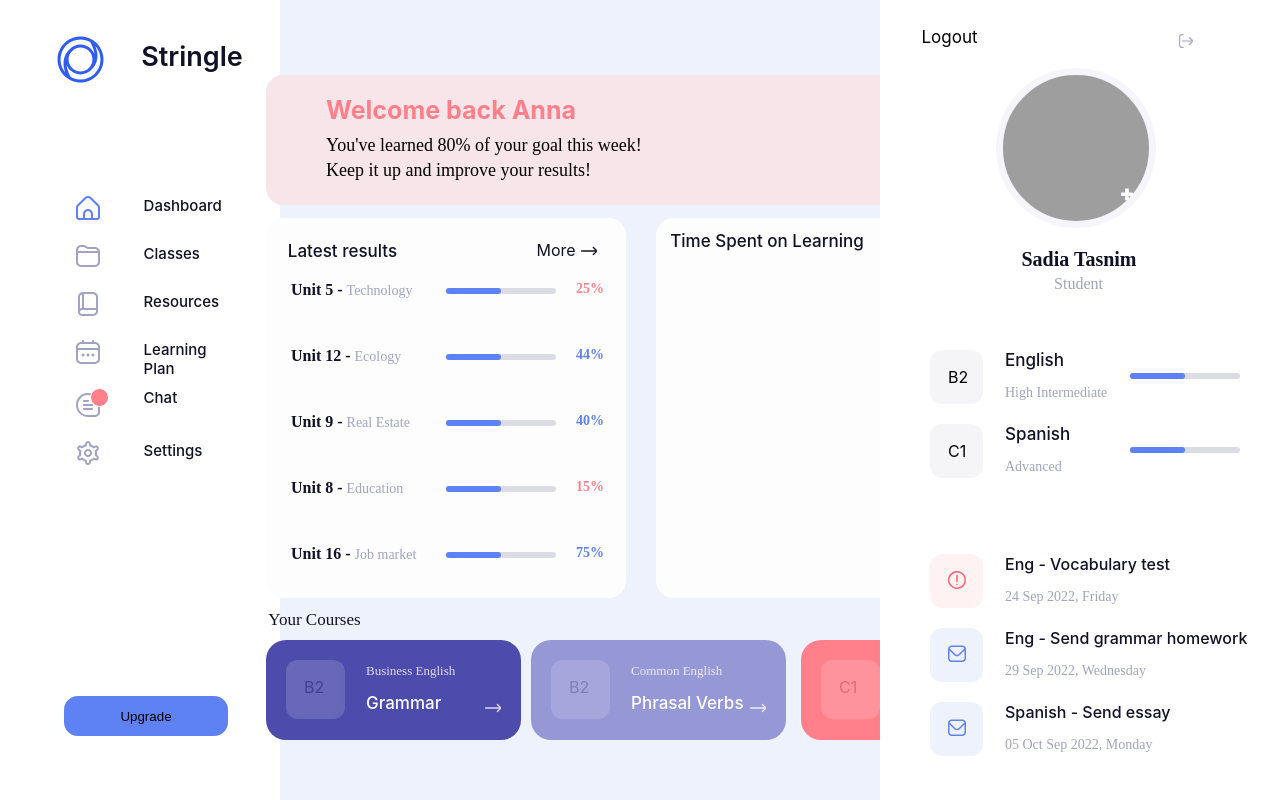
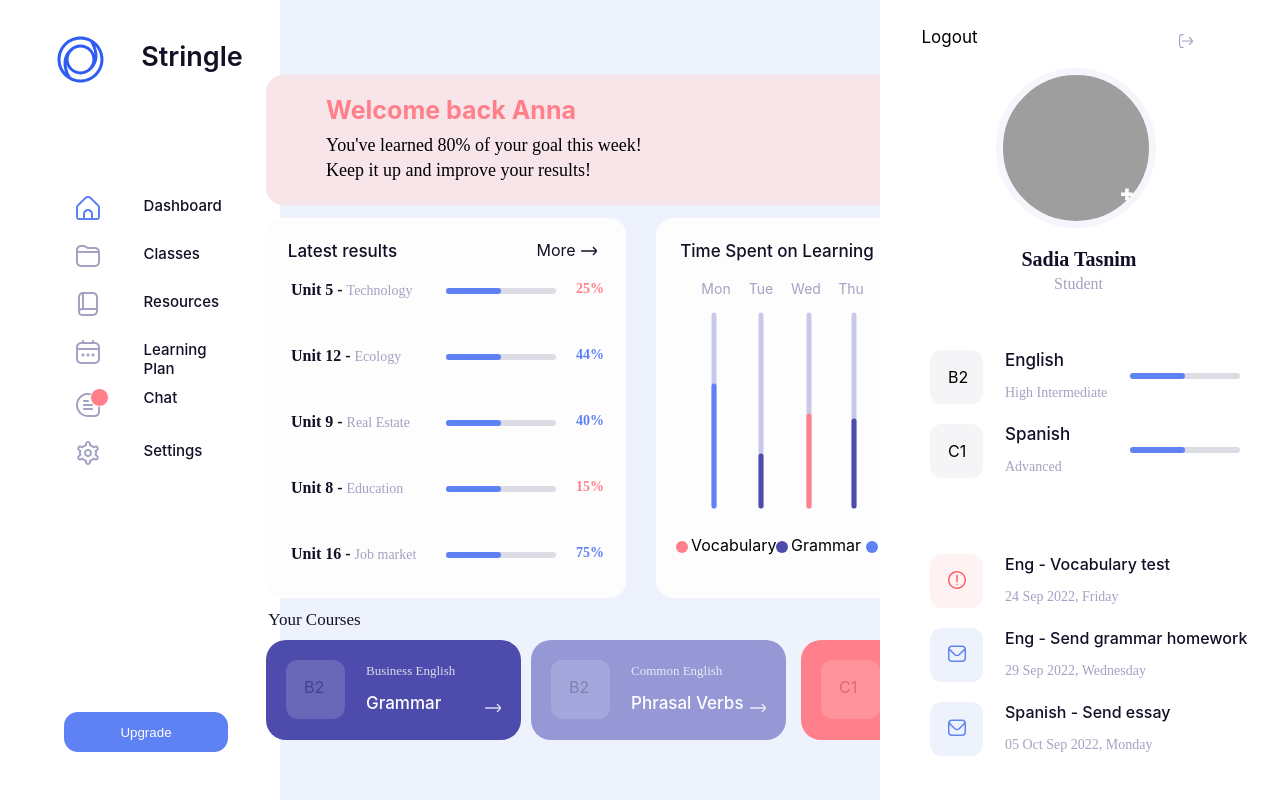
Before and after one commit to AbhishekSChauhan/socket_assignment, a React (Create React App) app: page / in a window 1280 px wide. Built offline with nearby package versions, Linux system fonts and the light colour scheme; grey boxes are pictures that could not be loaded.

Commit message:
Time Spent component

```diff
--- a/src/components/Button/Button.css
+++ b/src/components/Button/Button.css
@@ -9,6 +9,7 @@ bottom: 40px;
 
 /* blue */
 background: #5E81F4;
+color: white;
 border: 2px solid #5E81F4;
 border-radius: 14px;
 
--- a/src/components/Dashboard/Search.css
+++ b/src/components/Dashboard/Search.css
@@ -6,7 +6,7 @@
     position: absolute;
     width: 100px;
     height: 26px;
-    right: 65px;
+    right: 70px;
     top: 30px;
 
     font-style: normal;
@@ -18,5 +18,5 @@
 }
 .search-box{
     position: absolute;
-    right:0px
+    right:12px
 }
--- a/src/components/Dashboard/Stats/LatestResults.jsx
+++ b/src/components/Dashboard/Stats/LatestResults.jsx
@@ -18,11 +18,11 @@ const LatestResults = () => {
                 </defs>
             </svg>
         </div>
-        <SingleLatestResults unit='Unit 5' topic='Technology' percent={25} percentColor='#FF808B' />
-        <SingleLatestResults unit='Unit 12' topic='Ecology' percent={44} percentColor='#5E81F4' />
-        <SingleLatestResults unit='Unit 9' topic='Real Estate' percent={40} percentColor='#5E81F4' />
-        <SingleLatestResults unit='Unit 8' topic='Education' percent={15} percentColor='#5E81F4' />
-        <SingleLatestResults unit='Unit 16' topic='Job market' percent={75} percentColor='#5E81F4' />
+        <SingleLatestResults unit='Unit 5' topic='Technology' percent={25} />
+        <SingleLatestResults unit='Unit 12' topic='Ecology' percent={44} />
+        <SingleLatestResults unit='Unit 9' topic='Real Estate' percent={40} />
+        <SingleLatestResults unit='Unit 8' topic='Education' percent={15} />
+        <SingleLatestResults unit='Unit 16' topic='Job market' percent={75} />
 
     </div>
   )
--- a/src/components/Dashboard/Stats/SingleLatestResults.css
+++ b/src/components/Dashboard/Stats/SingleLatestResults.css
@@ -48,9 +48,8 @@ color: #111026;
     background: #5E81F4;
     border-radius: 5px;
 }
+
 .percent{
-    /* 25% */
-
     position: absolute;
     width: 29px;
     height: 21px;
@@ -62,9 +61,7 @@ font-style: normal;
     font-weight: 600;
     font-size: 14px;
     line-height: 21px;
-/* identical to box height */
 
-/* red */
     color: #FF808B;
 
 
--- a/src/components/Dashboard/Stats/TimeSpent.css
+++ b/src/components/Dashboard/Stats/TimeSpent.css
@@ -4,8 +4,8 @@
 position: absolute;
 width: 202px;
 height: 26px;
-left: 10px;
-top: 10px;
+left: 20px;
+top: 20px;
 
 font-style: normal;
 font-weight: 500;
@@ -21,8 +21,8 @@ color: #111026;
     position: absolute;
     width: 100px;
     height: 24px;
-    right: 14px;
-    top: 10px;
+    right: 20px;
+    top: 23px;
     text-decoration: none;
 
     font-style: normal;
@@ -32,6 +32,55 @@ color: #111026;
     /* identical to box height */
     border: 0px;
     color: #111026;
+}
+.ind-1{
+    /* Ellipse 4 */
 
+    position: absolute;
+    width: 12px;
+    height: 12px;
+    left: 20px;
+    bottom: 45px;
+    border-radius: 6px;
+    background: #FF808B;
 
 }
+.ind-2{
+    /* Ellipse 4 */
+
+    position: absolute;
+    width: 12px;
+    height: 12px;
+    left: 120px;
+    bottom: 45px;
+    border-radius: 6px;
+    background: #4D4CAC;
+
+}
+.ind-3{
+    /* Ellipse 4 */
+
+    position: absolute;
+    width: 12px;
+    height: 12px;
+    left: 210px;
+    bottom: 45px;
+    border-radius: 6px;
+    background: #5E81F4;
+
+}
+.ind-4{
+    position: absolute;
+    width: 12px;
+    height: 12px;
+    left: 300px;
+    bottom: 45px;
+    border-radius: 6px;
+    background: #C8C9E9;
+}
+
+.ind-Val{
+    position: absolute;
+    top:-6px;
+    left:15px;
+}
--- a/src/components/Dashboard/Stats/TimeSpentStats.jsx
+++ b/src/components/Dashboard/Stats/TimeSpentStats.jsx
@@ -1,5 +1,6 @@
 import React from 'react'
 import './TimeSpent.css'
+import Weekdays from './Weekdays'
 const TimeSpentStats = () => {
   return (
     <div>
@@ -7,6 +8,16 @@ const TimeSpentStats = () => {
         <select className='select'>
             <option>Last week</option>
         </select>
+        <div>
+          <Weekdays />
+          {/* <Weekdays barWidth='110px' barBg='#FF808B' /> */}
+        </div>
+        <div className='indicators'>
+          <div className='ind-1'><span className='ind-Val'>Vocabulary</span></div>
+          <div className='ind-2'> <span className='ind-Val'>Grammar</span></div>
+          <div className='ind-3'><span className='ind-Val'>Listening</span> </div>
+          <div className='ind-4'> <span className='ind-Val'>Writing</span></div>
+        </div>
     </div>
   )
 }
--- /dev/null
+++ b/src/components/Dashboard/Stats/Weekdays.css
@@ -0,0 +1,266 @@
+.weekdays-container{
+    position: relative;
+    width: 255px;
+    height: 100px;
+}
+.day1{
+    position: absolute;
+    width: 30px;
+    height: 21px;
+    left: 45px;
+    top: 60px;
+
+
+    font-style: normal;
+    font-weight: 400;
+    font-size: 14px;
+    line-height: 21px;
+
+    color: #A2A2C2;
+}
+.day2{
+    position: absolute;
+    width: 30px;
+    height: 21px;
+    left: 90px;
+    top: 60px;
+
+    font-style: normal;
+    font-weight: 400;
+    font-size: 14px;
+    line-height: 21px;
+
+    color: #A2A2C2;
+}
+
+.day3{
+    position: absolute;
+    width: 30px;
+    height: 21px;
+    left: 135px;
+    top: 60px;
+
+    font-style: normal;
+    font-weight: 400;
+    font-size: 14px;
+    line-height: 21px;
+
+    color: #A2A2C2;
+}
+
+.day4{
+    position: absolute;
+    width: 30px;
+    height: 21px;
+    left: 180px;
+    top: 60px;
+
+    font-style: normal;
+    font-weight: 400;
+    font-size: 14px;
+    line-height: 21px;
+
+    color: #A2A2C2;
+}
+
+.day5{
+    position: absolute;
+    width: 30px;
+    height: 21px;
+    left: 225px;
+    top: 60px;
+
+    font-style: normal;
+    font-weight: 400;
+    font-size: 14px;
+    line-height: 21px;
+
+    color: #A2A2C2;
+}
+
+.day6{
+    position: absolute;
+    width: 30px;
+    height: 21px;
+    left: 270px;
+    top: 60px;
+
+    font-style: normal;
+    font-weight: 400;
+    font-size: 14px;
+    line-height: 21px;
+
+    color: #A2A2C2;
+}
+
+.day7{
+    position: absolute;
+    width: 30px;
+    height: 21px;
+    left: 315px;
+    top: 60px;
+
+    font-style: normal;
+    font-weight: 400;
+    font-size: 14px;
+    line-height: 21px;
+
+    color: #A2A2C2;
+}
+
+
+
+
+
+.bar1{
+    position: absolute;
+    width: 196px;
+    height: 5px;
+    left: -40px;
+    top: 190px;
+    float: left;
+    /* grey */
+    background: #C8C9E9;
+    border-radius: 5px;
+    transform: matrix(0, -1, -1, 0, 0, 0);
+}
+
+.bar-progress1{
+    position: absolute;
+    width: 125px;
+    height: 5px;
+    background: #5E81F4;
+    border-radius: 5px;
+}
+
+.bar2{
+    position: absolute;
+    width: 196px;
+    height: 5px;
+    left: 7px;
+    top: 190px;
+    float: left;
+    /* grey */
+    background: #C8C9E9;
+    border-radius: 5px;
+    transform: matrix(0, -1, -1, 0, 0, 0);
+}
+
+.bar-progress2{
+    position: absolute;
+    width: 55px;
+    height: 5px;
+    float: left;
+    background: #4D4CAC;
+    border-radius: 5px;
+}
+
+.bar3{
+    position: absolute;
+    width: 196px;
+    height: 5px;
+    left: 55px;
+    top: 190px;
+    float: left;
+    /* grey */
+    background: #C8C9E9;
+    border-radius: 5px;
+    transform: matrix(0, -1, -1, 0, 0, 0);
+}
+
+.bar-progress3{
+    position: absolute;
+    width: 95px;
+    height: 5px;
+    float: left;
+    background: #FF808B;
+    border-radius: 5px;
+}
+
+.bar4{
+    position: absolute;
+    width: 196px;
+    height: 5px;
+    left: 100px;
+    top: 190px;
+    float: left;
+    /* grey */
+    background: #C8C9E9;
+    border-radius: 5px;
+    transform: matrix(0, -1, -1, 0, 0, 0);
+}
+
+.bar-progress4{
+    position: absolute;
+    width: 90px;
+    height: 5px;
+    float: left;
+    background: #4D4CAC;
+    border-radius: 5px;
+}
+
+.bar5{
+    position: absolute;
+    width: 196px;
+    height: 5px;
+    left: 145px;
+    top: 190px;
+    float: left;
+    /* grey */
+    background: #C8C9E9;
+    border-radius: 5px;
+    transform: matrix(0, -1, -1, 0, 0, 0);
+}
+
+.bar-progress5{
+    position: absolute;
+    width: 115px;
+    height: 5px;
+    float: left;
+    background: #FF808B;
+    border-radius: 5px;
+}
+
+.bar6{
+    position: absolute;
+    width: 196px;
+    height: 5px;
+    left: 190px;
+    top: 190px;
+    float: left;
+    /* grey */
+    background: #C8C9E9;
+    border-radius: 5px;
+    transform: matrix(0, -1, -1, 0, 0, 0);
+}
+
+.bar-progress6{
+    position: absolute;
+    width: 75px;
+    height: 5px;
+    float: left;
+    background: #5E81F4;
+    border-radius: 5px;
+}
+
+.bar7{
+    position: absolute;
+    width: 196px;
+    height: 5px;
+    left: 236px;
+    top: 190px;
+    float: right;
+    /* grey */
+    background: #C8C9E9;
+    border-radius: 5px;
+    transform: matrix(0, -1, -1, 0, 0, 0);
+}
+
+.bar-progress7{
+    position: absolute;
+    width: 155px;
+    height: 5px;
+    float: right;
+    background: #4D4CAC;
+    border-radius: 5px;
+}
--- /dev/null
+++ b/src/components/Dashboard/Stats/Weekdays.jsx
@@ -0,0 +1,55 @@
+import React from 'react'
+import './Weekdays.css'
+const Weekdays = ({day,barWidth,barBg}) => {
+  return (
+      <div className='weekdays-container'>
+
+            <div className='day1'>Mon</div>
+            <div className='bar1'>
+                <div className='bar-progress1'>
+                </div>
+            </div>
+
+            <div className='day2'>Tue</div>
+            <div className='bar2'>
+                <div className='bar-progress2'>
+                </div>
+            </div>
+
+            <div className='day3'>Wed</div>
+            <div className='bar3'>
+                <div className='bar-progress3'>
+                </div>
+            </div>
+
+            <div className='day4'>Thu</div>
+            <div className='bar4'>
+                <div className='bar-progress4'>
+                </div>
+            </div>
+
+            <div className='day5'>Fri</div>
+            <div className='bar5'>
+                <div className='bar-progress5'>
+                </div>
+            </div>
+
+            <div className='day6'>Sat</div>
+            <div className='bar6'>
+                <div className='bar-progress6'>
+                </div>
+            </div>
+
+            <div className='day7'>Sun</div>
+            <div className='bar7'>
+                <div className='bar-progress7'>
+                </div>
+            </div>
+
+
+      </div>
+
+  )
+}
+
+export default Weekdays
--- a/src/components/LeftPanel/LeftPanel.css
+++ b/src/components/LeftPanel/LeftPanel.css
@@ -38,6 +38,6 @@
 }
 .button{
     position: fixed;
-    bottom: 8%;
+    bottom: 6%;
     left: 5%;
 }
```
Also changed, not shown: src/components/Dashboard/Stats/LatestResults.css (line endings or trailing spaces). Lines whose indentation alone changed are shown as unchanged.
